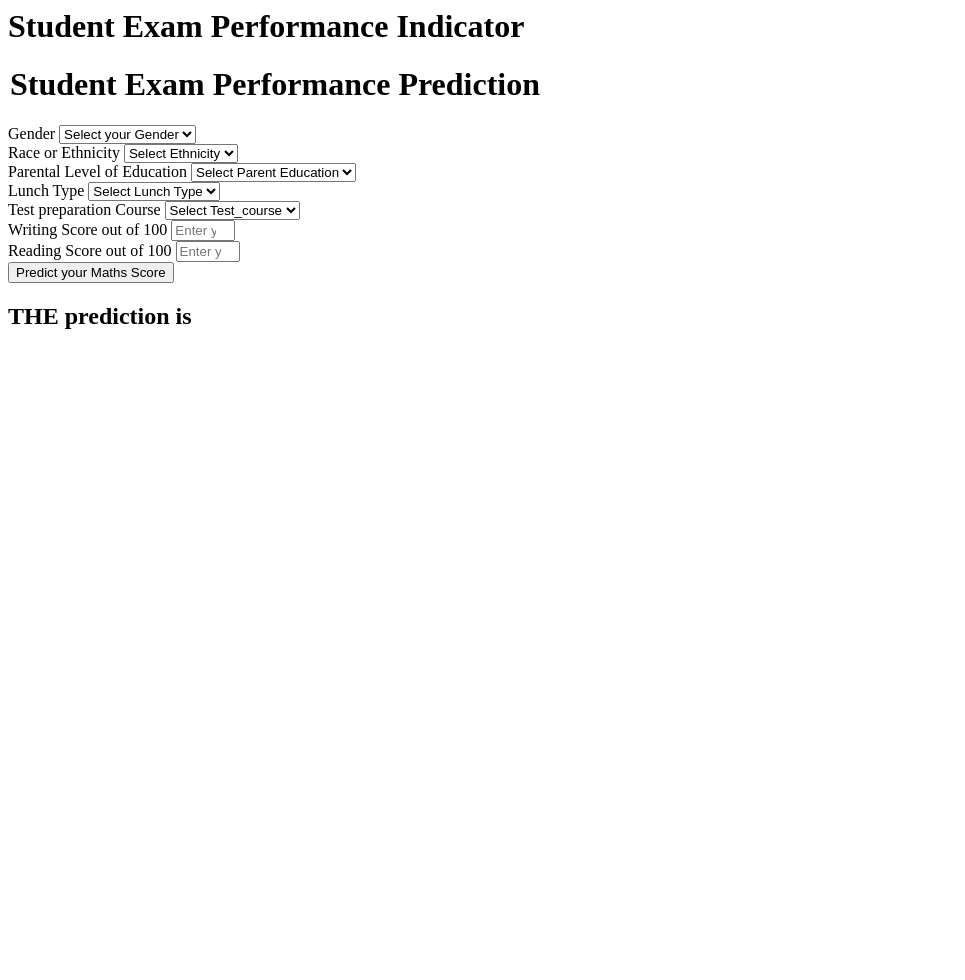
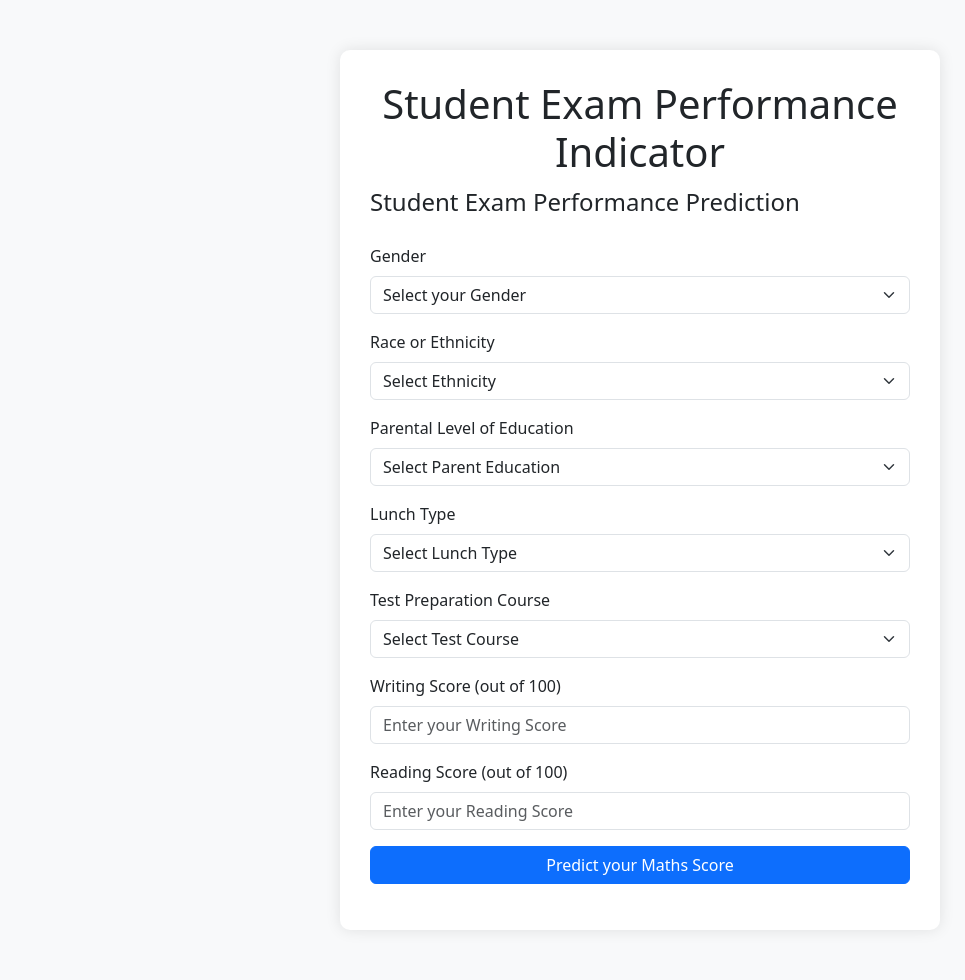
Before and after one commit to kkaymazz/mlproject, a Flask app: page /predictdata in a window 1280 px wide. Shown: the whole page, without its empty margins (0-965 px from the left). Before the commit the page ends 329 px from the top, so only its background shows below. Run offline with Flask 3, Linux system fonts and the light colour scheme.

Commit message:
Interface design

```diff
--- a/application.py
+++ b/application.py
@@ -39,4 +39,4 @@
 
 
 if __name__=="__main__":
-    app.run(host="0.0.0.0")
+    app.run(host="0.0.0.0",debug=True)
--- a/templates/home.html
+++ b/templates/home.html
@@ -1,111 +1,106 @@
-<html>
+<!DOCTYPE html>
+<html lang="en">
+<head>
+    <meta charset="UTF-8">
+    <title>Student Exam Performance Predictor</title>
+    <link href="https://cdn.jsdelivr.net/npm/bootstrap@5.3.3/dist/css/bootstrap.min.css" rel="stylesheet">
+    <style>
+        body {
+            background-color: #f8f9fa;
+        }
+        .login {
+            max-width: 600px;
+            margin: 50px auto;
+            padding: 30px;
+            background-color: white;
+            border-radius: 10px;
+            box-shadow: 0px 0px 15px rgba(0, 0, 0, 0.1);
+        }
+        h1, h2 {
+            text-align: center;
+        }
+        .btn-primary {
+            width: 100%;
+        }
+    </style>
+</head>
 <body>
     <div class="login">
         <h1>Student Exam Performance Indicator</h1>
+        <form action="{{ url_for('predict_datapoint') }}" method="post">
+            <fieldset>
+                <legend class="mb-4">Student Exam Performance Prediction</legend>
 
-       <form action="{{ url_for('predict_datapoint')}}" method="post">
-        <h1>
-            <legend>Student Exam Performance Prediction</legend>
-        </h1>
                 <div class="mb-3">
                     <label class="form-label">Gender</label>
-            <select class="form-control" name="gender" placeholder="Enter you Gender" required>
-                <option class="placeholder" selected disabled value="">Select your Gender</option>
-                <option value="male">
-                    Male
-                </option>
-                <option value="female">
-                    Female
-                </option>
+                    <select class="form-select" name="gender" required>
+                        <option selected disabled value="">Select your Gender</option>
+                        <option value="male">Male</option>
+                        <option value="female">Female</option>
                     </select>
                 </div>
+
                 <div class="mb-3">
                     <label class="form-label">Race or Ethnicity</label>
-            <select class="form-control" name="ethnicity" placeholder="Enter you ethnicity" required>
-                <option class="placeholder" selected disabled value="">Select Ethnicity</option>
-                <option value="group A">
-                    Group A
-                </option>
-                <option value="group B">
-                    Group B
-                </option>
-                <option value="group C">
-                    Group C
-                </option>
-                <option value="group D">
-                    Group D
-                </option>
-                <option value="group E">
-                    Group E
-                </option>
+                    <select class="form-select" name="ethnicity" required>
+                        <option selected disabled value="">Select Ethnicity</option>
+                        <option value="group A">Group A</option>
+                        <option value="group B">Group B</option>
+                        <option value="group C">Group C</option>
+                        <option value="group D">Group D</option>
+                        <option value="group E">Group E</option>
                     </select>
                 </div>
+
                 <div class="mb-3">
                     <label class="form-label">Parental Level of Education</label>
-            <select class="form-control" name="parental_level_of_education"
-                placeholder="Enter you Parent Education" required>
-                <option class="placeholder" selected disabled value="">Select Parent Education</option>
-                <option value="associate's degree">
-                    associate's degree
-                </option>
-                <option value="bachelor's degree">
-                    bachelor's degree
-                </option>
-                <option value="high school">
-                    high school
-                </option>
-                <option value="master's degree">
-                    master's degree
-                </option>
-                <option value="some college">
-                    some college
-                </option>
-                <option value="some high school">
-                    some high school
-                </option>
+                    <select class="form-select" name="parental_level_of_education" required>
+                        <option selected disabled value="">Select Parent Education</option>
+                        <option value="associate's degree">Associate's Degree</option>
+                        <option value="bachelor's degree">Bachelor's Degree</option>
+                        <option value="high school">High School</option>
+                        <option value="master's degree">Master's Degree</option>
+                        <option value="some college">Some College</option>
+                        <option value="some high school">Some High School</option>
                     </select>
                 </div>
+
                 <div class="mb-3">
                     <label class="form-label">Lunch Type</label>
-            <select class="form-control" name="lunch" placeholder="Enter you Lunch" required>
-                <option class="placeholder" selected disabled value="">Select Lunch Type</option>
-                <option value="free/reduced">
-                    free/reduced
-                </option>
-                <option value="standard">
-                    standard
-                </option>
+                    <select class="form-select" name="lunch" required>
+                        <option selected disabled value="">Select Lunch Type</option>
+                        <option value="free/reduced">Free/Reduced</option>
+                        <option value="standard">Standard</option>
                     </select>
                 </div>
+
                 <div class="mb-3">
-            <label class="form-label">Test preparation Course</label>
-            <select class="form-control" name="test_preparation_course" placeholder="Enter you Course"
-                required>
-                <option class="placeholder" selected disabled value="">Select Test_course</option>
-                <option value="none">
-                    None
-                </option>
-                <option value="completed">
-                    Completed
-                </option>
+                    <label class="form-label">Test Preparation Course</label>
+                    <select class="form-select" name="test_preparation_course" required>
+                        <option selected disabled value="">Select Test Course</option>
+                        <option value="none">None</option>
+                        <option value="completed">Completed</option>
                     </select>
                 </div>
+
                 <div class="mb-3">
-            <label class="form-label">Writing Score out of 100</label>
-            <input class="form-control" type="number" name="reading_score"
-                placeholder="Enter your Reading score" min='0' max='100' />
+                    <label class="form-label">Writing Score (out of 100)</label>
+                    <input class="form-control" type="number" name="writing_score" placeholder="Enter your Writing Score" min="0" max="100" required>
                 </div>
+
                 <div class="mb-3">
-            <label class="form-label">Reading Score out of 100</label>
-            <input class="form-control" type="number" name="writing_score"
-                placeholder="Enter your Reading Score" min='0' max='100' />
+                    <label class="form-label">Reading Score (out of 100)</label>
+                    <input class="form-control" type="number" name="reading_score" placeholder="Enter your Reading Score" min="0" max="100" required>
                 </div>
+
                 <div class="mb-3">
-            <input class="btn btn-primary" type="submit" value="Predict your Maths Score" required />
+                    <input class="btn btn-primary" type="submit" value="Predict your Maths Score">
                 </div>
+            </fieldset>
         </form>
-    <h2>
-       THE  prediction is {{results}}
-    </h2>
-   <body>
+        {% if results %}
+        <h2 class="mt-4">Prediction: {{ results }}</h2>
+        {% endif %}
+    </div>
+</body>
 </html>
```
Lines whose indentation alone changed are shown as unchanged.
